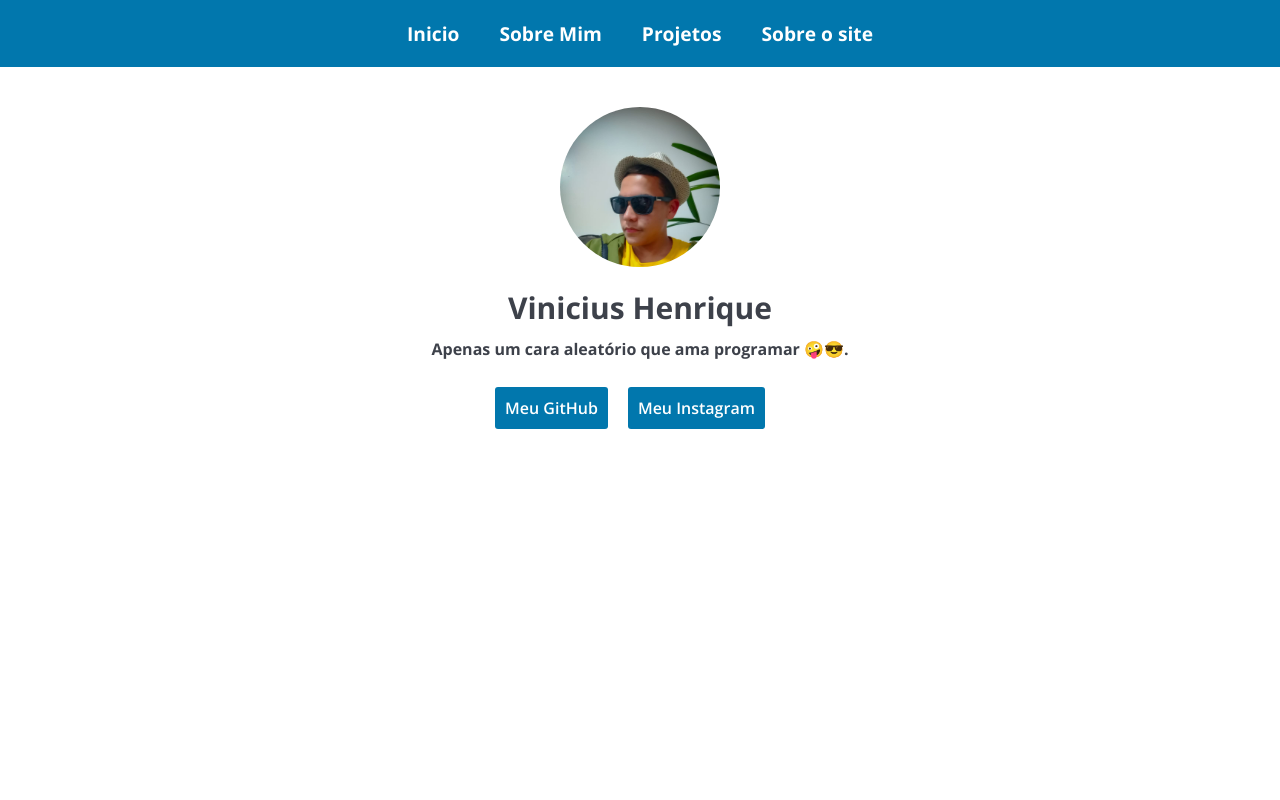
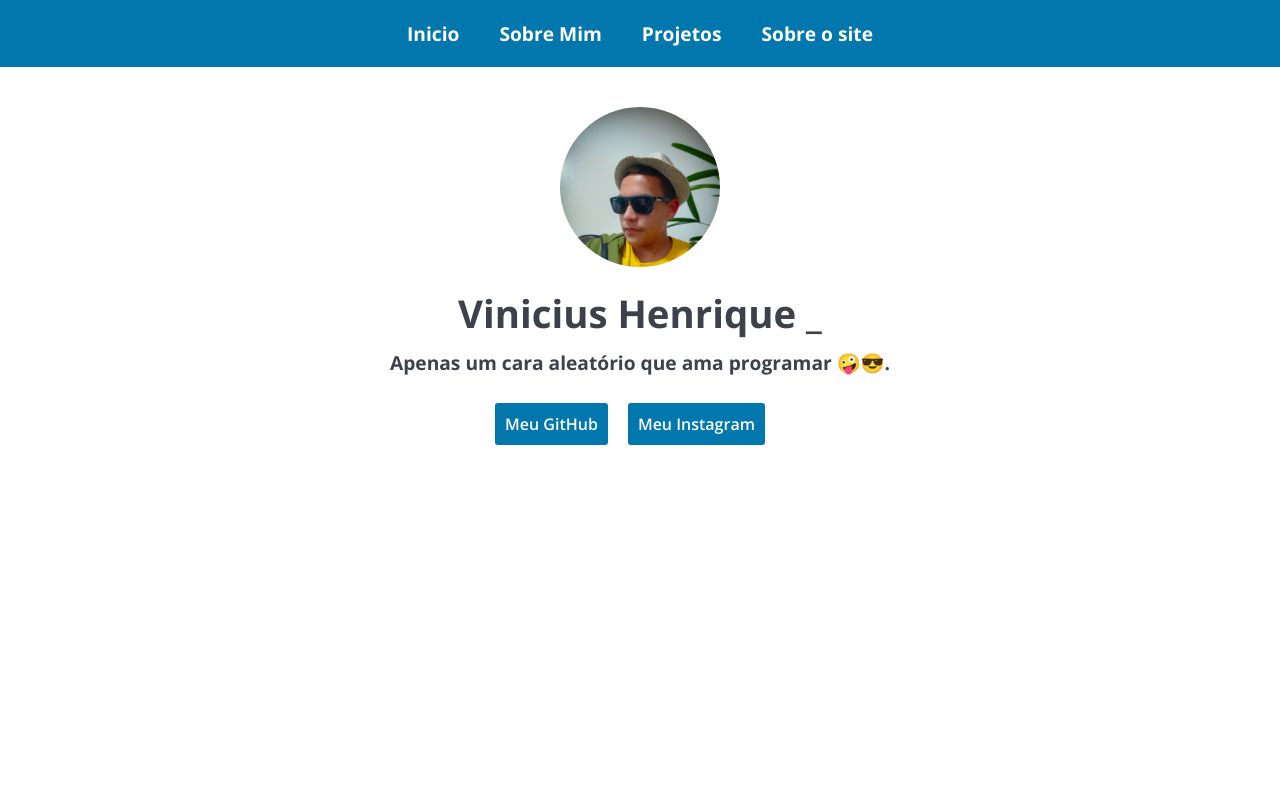
Before and after one commit to MrVihks/myprofile, a Next.js app: page / in a window 1280 px wide. Shown: the top 800 px of the page. Built offline with nearby package versions, Linux system fonts and the light colour scheme.

Commit message:
adicionando animação e arrumando alguns erros

```diff
--- a/src/pages/index.js
+++ b/src/pages/index.js
@@ -17,11 +17,12 @@ export default function Home() {
             height={214}
             alt="Minha foto"
             quality={100}
+            placeholder="Carregando..."
             id={Styles.image}
           />
         </div>
         <div id={Styles.title}>
-          <h1>Vinicius Henrique</h1>
+          <h1>Vinicius Henrique <span>_</span></h1>
           <h4>Apenas um cara aleatório que ama programar 🤪😎.</h4>
         </div>
         <div id={Styles.buttons}>
--- a/src/styles/Home.module.css
+++ b/src/styles/Home.module.css
@@ -4,16 +4,18 @@
 }
 #title{
   color:#3d414a;
+  display: flex;
+  align-content: center;
+  justify-content: center;
+  align-items: center;
+  flex-direction: column;
   padding:2px;
   padding-top:10px;
   text-align: center;
   font-family: Arial, Helvetica, sans-serif;
 
 }
-#title h1{
-  padding:10px;
-  font-size: 30px;
-}
+
 #image_div{
   position: relative;
   width: 160px;
@@ -45,5 +47,37 @@
 }
 #buttons a:hover{
   background-color:#013d58;
+  padding:12px;
   color:white;
 }
+
+
+@keyframes typing{
+ from{
+    width: 0;
+  }
+}
+@keyframes blink{
+  from{
+    opacity: 100;
+  }
+  to{
+    opacity: 0;
+  }
+}
+#title h1{
+  padding:10px;
+  font-size: clamp(24px, 3vw, 2.5rem);
+  overflow: hidden;
+  width: 30em;
+  animation: typing 8s steps(100, end);
+  white-space: nowrap;
+  overflow: hidden;
+
+}
+#title h4{
+  font-size:clamp(14px, 1.5vw, 1.5rem);
+}
+#title span{
+  animation: blink 2.5s infinite;
+}
--- a/src/styles/about.module.css
+++ b/src/styles/about.module.css
@@ -84,13 +84,13 @@
     margin-top: 3vh;
 }
 #about_page h2{
-    font-size: clamp(24px, 1.5vw, 2rem );
+    font-size: clamp(20px, 1.5vw, 2rem );
     font-weight: 600;
 
 }
 #about_page p{
     text-indent: 15px;
-    font-size: clamp(16px, 1.2vw, 1.5rem );
+    font-size: clamp(14px, 1.2vw, 1.5rem );
 }
 #ide{
     margin-left:20px;
--- a/src/styles/globals.css
+++ b/src/styles/globals.css
@@ -19,5 +19,5 @@ body {
 }
 
 *::selection{
-  background-color:red;
+  background-color:#6aa7e4;
 }
```
